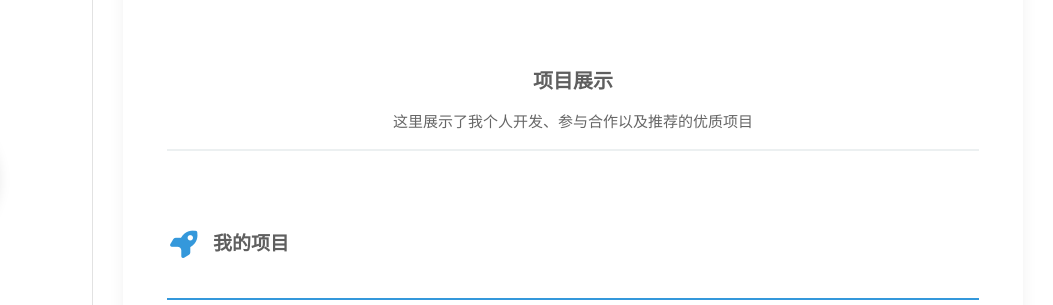
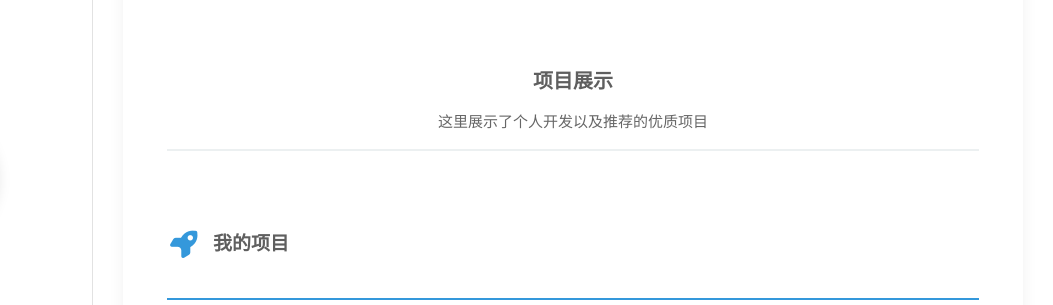
Before and after one commit to sreok/sreok.github.io, a plain HTML site: page projects/index.html in a window 1280 px wide. Shown: the part 143-448 px from the top of the page, 227-1280 px from the left. Drawn offline with Linux system fonts and the light colour scheme.

Commit message:
Site updated: 2025-09-14 15:55:16

```diff
--- a/projects/index.html
+++ b/projects/index.html
@@ -267,7 +267,7 @@ $(document).ready(function() {
   <!-- 页面标题 -->
   <div class="page-title">
     <h1>项目展示</h1>
-    <p>这里展示了我个人开发、参与合作以及推荐的优质项目</p>
+    <p>这里展示了个人开发以及推荐的优质项目</p>
   </div>
 
   <!-- 我的项目 -->
```
